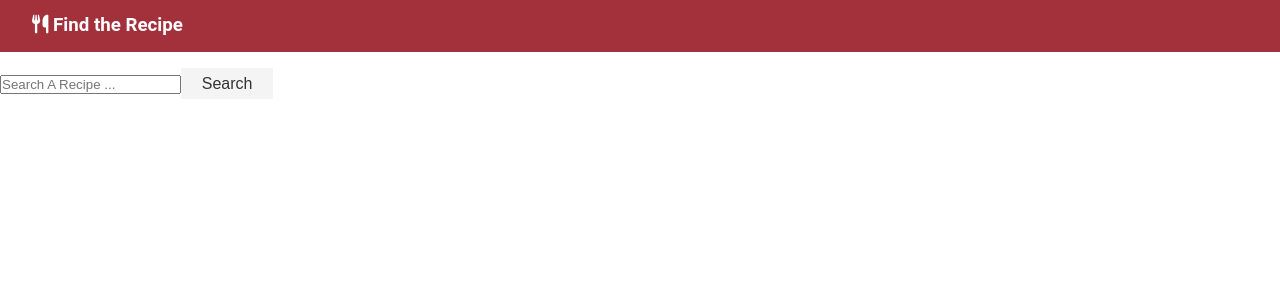
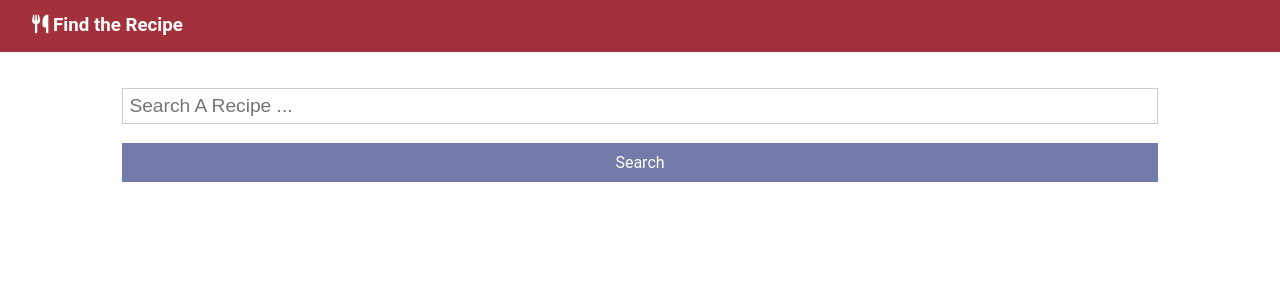
Before and after one commit to littlefish-tech/findtherecipe, a React (Create React App) app: page / in a window 1280 px wide. Shown: the top 300 px of the page. Built offline with nearby package versions, Linux system fonts and the light colour scheme.

Commit message:
adjust card format

```diff
--- a/package.json
+++ b/package.json
@@ -9,6 +9,7 @@
     "axios": "^0.19.2",
     "react": "^16.13.1",
     "react-dom": "^16.13.1",
+    "react-router-dom": "^5.2.0",
     "react-scripts": "3.4.1"
   },
   "scripts": {
--- a/src/App.css
+++ b/src/App.css
@@ -79,3 +79,49 @@ body {
   transition: opacity 0.2s ease-in;
   outline: none;
 }
+
+input {
+  margin: 1.2rem 0;
+}
+
+.form-text {
+  display: block;
+  margin-top: 0.3rem;
+  color: #888;
+}
+input[type='text'],
+input[type='email'],
+input[type='password'],
+input[type='date'],
+select,
+textarea {
+  display: block;
+  width: 100%;
+  padding: 0.4rem;
+  font-size: 1.2rem;
+  border: 1px solid #ccc;
+}
+
+input[type='submit'],
+button {
+  font: inherit;
+}
+
+.btn-block {
+  display: block;
+  width: 100%;
+}
+.container {
+  max-width: 1100px;
+  margin: auto;
+  overflow: hidden;
+  padding: 0 2rem;
+}
+
+.btn-success,
+.bg-success,
+.badge-success,
+.alert-success {
+  background: var(--success-color);
+  color: #fff;
+}
--- a/src/App.js
+++ b/src/App.js
@@ -35,9 +35,11 @@ class App extends Component {
     return (
       <Fragment>
         <NavBar icon="fas fa-utensils" title="Find the Recipe" />
-        <Alert alert={this.state.alert} />
-        <Search searchRecipes={this.searchRecipes} setAlert={this.setAlert} showClear={this.state.recipes.length > 0 ? true : false} clearRecipes={this.clearRecipes} />
-        <Recipes searchRecipes={this.searchRecipes} recipes={this.state.recipes} />
+        <div className="container">
+          <Alert alert={this.state.alert} />
+          <Search searchRecipes={this.searchRecipes} setAlert={this.setAlert} showClear={this.state.recipes.length > 0 ? true : false} clearRecipes={this.clearRecipes} />
+          <Recipes searchRecipes={this.searchRecipes} recipes={this.state.recipes} />
+        </div>
       </Fragment >
     );
   }
--- a/src/components/recipes/Search.js
+++ b/src/components/recipes/Search.js
@@ -27,7 +27,7 @@ class Search extends Component {
     render() {
         return (
             <div>
-                <form onSubmit={this.onSubmit} >
+                <form onSubmit={this.onSubmit} className="form">
                     <input type="text" name="text" placeholder="Search A Recipe ..." value={this.state.text} onChange={this.onChange} />
                     <input type="submit" value="Search" className="btn btn-success btn-block" />
                 </form>
--- a/src/components/recipes/recipeItem.js
+++ b/src/components/recipes/recipeItem.js
@@ -6,6 +6,8 @@ const ReciptItem = (props) => {
             <div className="card grid-2">
                 <div className="all-center">
                     <img src={props.recipe.recipe.image} alt="" style={{ width: "200px" }} />
+                </div>
+                <div>
                     <h4>Name: {props.recipe.recipe.label}</h4>
                     <p>Total Calories: {Math.floor(props.recipe.recipe.calories)}</p>
                     <p>Time need to prepare: {props.recipe.recipe.totalTime} mins</p>
```
Also changed, not shown: src/components/pages/About.js (added, +9 -0 lines), 1 other file (tests, documents, lock files or other folders).
